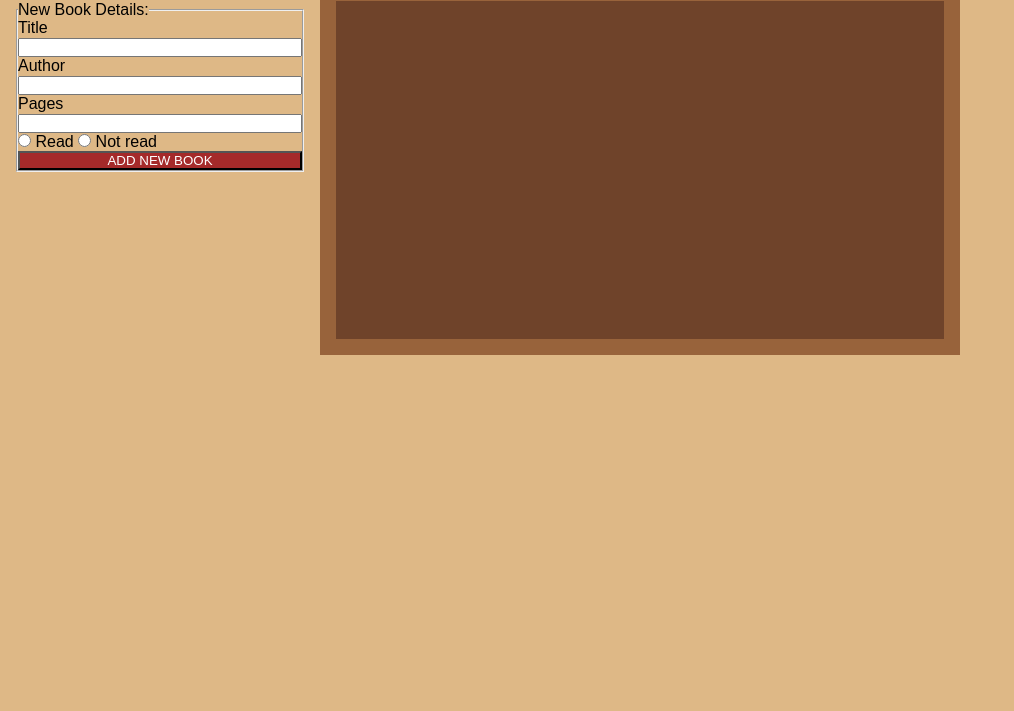
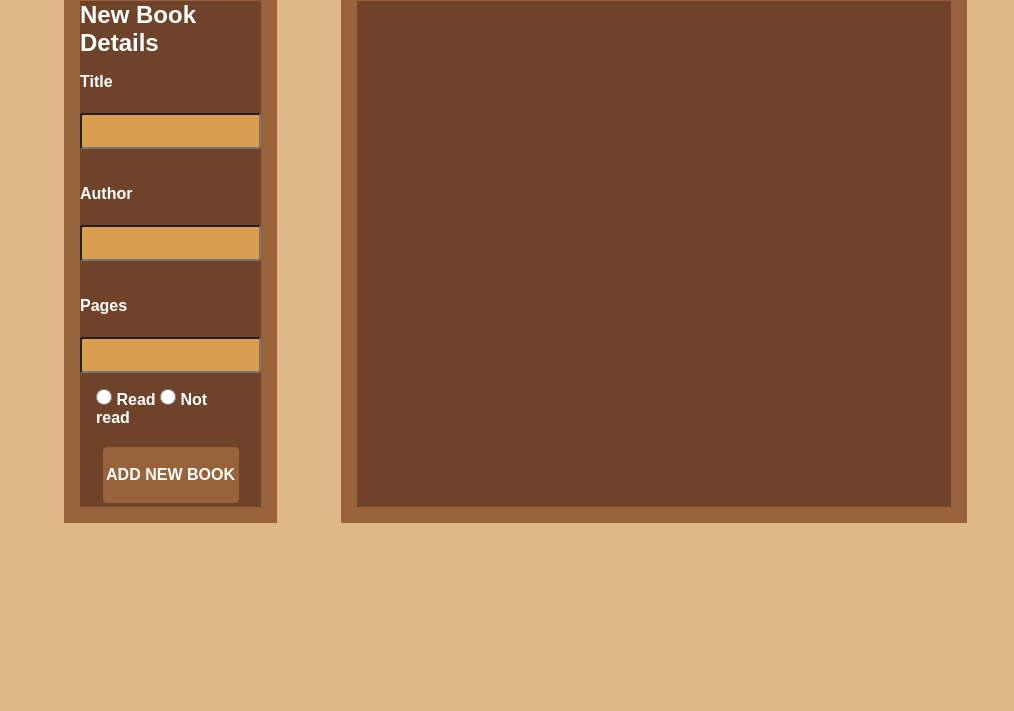
Before and after one commit to G-Alessandro/Book-Library, a plain HTML site: page index.html in a window 1280 px wide. Shown: the part 89-800 px from the top of the page, without its empty margins (0-1014 px from the left). Drawn offline with Linux system fonts and the light colour scheme.

Commit message:
Add css wood color palette

```diff
--- a/index.html
+++ b/index.html
@@ -12,29 +12,25 @@
     <h1 class="bookTitle">LIBRARY</h1>
     <div id="bookContainer" class="bookContainer"></div>
     <form action="" method="post">
-        <fieldset>
-            <legend>New Book Details:</legend>
-            <!-- <div> -->
+        <div class="container">
+            <!-- <fieldset> -->
+                <!-- <legend>New Book Details:</legend> -->
+                <h2>New Book Details</h2>
                 <label for="title">Title</label>
                 <input type="text" id="title" name="title" required>
-            <!-- </div>
-            <div> -->
                 <label for="author">Author</label>
                 <input type="text" id="author" name="author" required>
-            <!-- </div>
-            <div> -->
                 <label for="pages">Pages</label>
                 <input type="text" id="pages" name="pages" required>
-            <!-- </div>-->
-            <div>
+                <div class="radio">
                 <input type="radio" id="read" name="read" value="Yes" required>
                 <label for="read">Read</label>
-            <!-- <br> -->
                 <input type="radio" id="notRead" name="read" value="No" required>
                 <label for="notRead">Not read</label>
                 </div>
                 <button id="subBtn" class="subBtn" type="submit" value="submit">ADD NEW BOOK</button>
-        </fieldset>
+            <!-- </fieldset> -->
+        </div>
     </form>
 </body>
 </html>
--- a/style.css
+++ b/style.css
@@ -42,16 +42,47 @@ body {
 
 form {
     grid-area: 2 / 1 / 2 / 2;
-    padding: 1rem;
+    padding: 0 4rem 0 4rem;
 }
 
-fieldset {
+.container {
     display: grid;
     grid-template-rows: repeat(6,1fr);
+    justify-content: center;
+    color: white;
+    font-size: 1rem;
+    font-weight: 900;
+    background-color: #6f432a;
+    border: 1rem solid #98633b;
+}
 
+input[type=text] {
+    height: 2rem;
+    background-color: #da9e51;
+    border-radius: .2rem;
+}
+
+label {
+    margin-top: 1rem;
+}
+
+.radio {
+    margin: 1rem;
+}
+
+input[type=radio] {
+    width: 1rem;
+    height: 1rem;
 }
 
 .subBtn {
-    color: white;
-    background-color: brown;
+    width: 9rem;
+    height: 4rem;
+    justify-self: center;
+    font-size: 1rem;
+    font-weight: 900;
+    color: #ffffff;
+    background-color: #98633b;
+    border: .3rem solid #6f432a;
+    border-radius: .5rem;
 }
```
Lines whose indentation alone changed are shown as unchanged.
